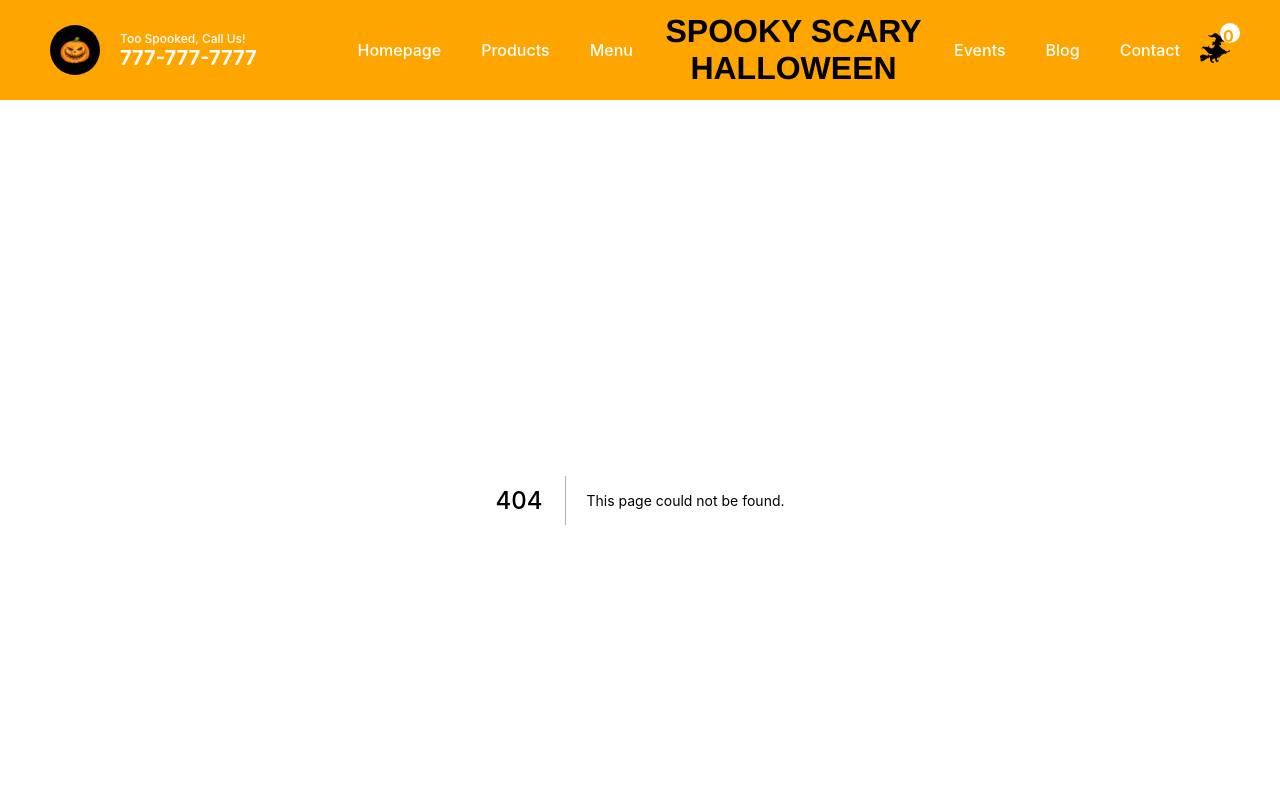
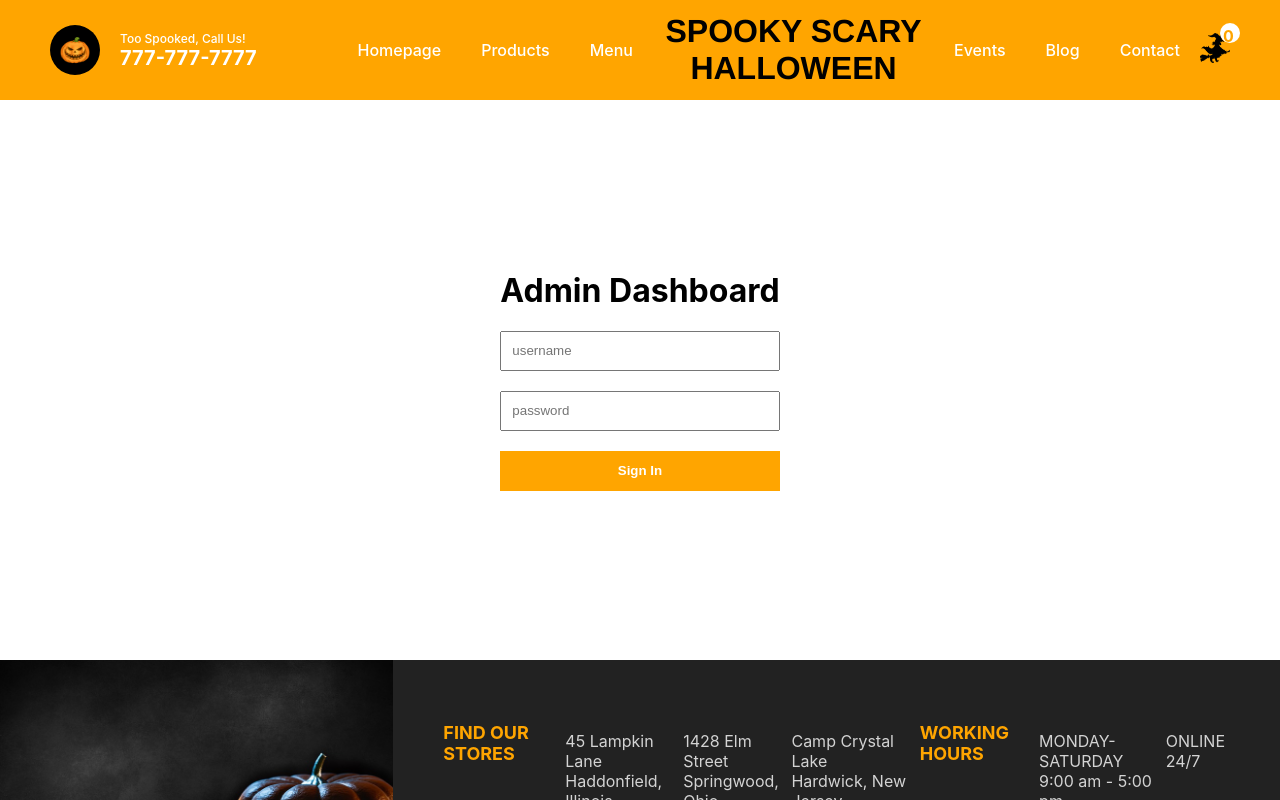
Before and after one commit to MGibson7/ecommhalloween, a Next.js app: page /admin/login in a window 1280 px wide. Before the commit this address had no page. Shown: the top 800 px of the page. Built offline with nearby package versions, Linux system fonts and the light colour scheme.

Commit message:
admin dashboard created

```diff
--- a/components/Navbar.jsx
+++ b/components/Navbar.jsx
@@ -22,7 +22,11 @@ const Navbar = () =>{
 
             <div className = {styles.item}>
                 <ul className = {styles.list}>
-                    <li className={styles.listItem}>Homepage</li>
+                    <Link href = "/" passHref>
+                        <li className={styles.listItem}>Homepage</li>
+
+                    </Link>
+
                     <li className={styles.listItem}>Products</li>
                     <li className={styles.listItem}>Menu</li>
                     <div className = {styles.siteTitle}>
--- a/package.json
+++ b/package.json
@@ -13,6 +13,7 @@
     "@reduxjs/toolkit": "^1.8.2",
     "add": "^2.0.6",
     "axios": "^0.27.2",
+    "cookie": "^0.5.0",
     "mongoose": "^6.4.0",
     "next": "12.1.6",
     "react": "18.2.0",
--- /dev/null
+++ b/pages/admin/login.jsx
@@ -0,0 +1,50 @@
+import styles from "../../styles/Login.module.css"
+import { useState } from "react";
+import { useRouter } from "next/router";
+import axios from "axios";
+
+const login = () => {
+    const[username, setUsername] = useState(null)
+    const[password, setPassword] = useState(null)
+    const[error, setError] = useState(false)
+    const router = useRouter();
+
+    const handleClick = async ()=>{
+        try{
+            await axios.post("http://localhost:3000/api/login", {username, password})
+            router.push("/admin")
+
+        }catch(err){
+            setError(true)
+        }
+    }
+  return (
+    <div className = {styles.container}>
+        <div className = {styles.wrapper}>
+            <h1>Admin Dashboard</h1>
+            <input
+            placeholder = "username"
+            className = {styles.input}
+            onChange={(e)=>setUsername(e.target.value)}
+            />
+            <input
+            placeholder = "password"
+            type = "password"
+            className = {styles.input}
+            onChange={(e)=>setPassword(e.target.value)}
+            />
+            <button onClick={handleClick} className={styles.button}>
+                Sign In
+
+            </button>
+            {error && <span className={styles.error}>Wrong Credentials!</span>}
+
+
+        </div>
+
+
+    </div>
+  )
+}
+
+export default login
--- /dev/null
+++ b/pages/api/login.js
@@ -0,0 +1,21 @@
+import cookie from "cookie";
+
+
+const handler = (req, res) =>{
+    if(req.method ==="POST"){
+        const {username, password} = req.body;
+        if(username === process.env.ADMIN_USERNAME && password === process.env.ADMIN_PASSWORD){
+            res.setHeader("Set-Cookie", cookie.serialize("token", process.env.ADMIN_TOKEN, {
+                maxAge: 60*60,
+                sameSite: "strict",
+                path: "/",
+            }))
+
+        }
+        res.status(200).json("Successful")
+    } else{
+        res.status(400).json("Wrong Credentials")
+    }
+};
+
+export default handler
--- a/pages/api/products/[id].js
+++ b/pages/api/products/[id].js
@@ -19,7 +19,7 @@ export default async function handler(req, res){
     }
     if (method === 'PUT'){
         try{
-            const product = await Product.create(req.body);
+            const product = await Product.findByIdAndUpdate(id, req.body, {new: true,});
             res.status(200).json(product);
 
         }catch(err){
@@ -29,8 +29,8 @@ export default async function handler(req, res){
     }
     if (method === 'DELETE'){
         try{
-            const product = await Product.create(req.body);
-            res.status(200).json(product);
+            await Product.findByIdAndDelete(id);
+            res.status(200).json("The product has been deleted!");
 
         }catch(err){
             res.status(500).json(err);
--- a/pages/api/products/orders/[id].js
+++ b/pages/api/products/orders/[id].js
@@ -13,12 +13,13 @@ const handler = async (req, res) => {
         }
     }
     if(method === "PUT"){
-    try{
-        const order = await Order.findByIdAndUpdate(id);
-        res.status(200).json(order);
-    }catch(err){
-        res.status(500).json(err);
-    }}
+        try{
+            const order = await Order.findByIdAndUpdate(id, req.body, {new: true,});
+            res.status(200).json(order);
+
+        }catch(err){
+            res.status(500).json(err);
+        }}
     if(method === "DELETE"){}
 }
 
--- /dev/null
+++ b/styles/Admin.module.css
@@ -0,0 +1,30 @@
+.container{
+    padding: 50px;
+    display: flex;
+}
+
+.item{
+    flex: 1;
+}
+
+.table{
+    width: 100%;
+    border-spacing: 20px;
+    text-align: left;
+}
+
+.button{
+    border: none;
+    color: white;
+    padding: 5px;
+    cursor: pointer;
+}
+
+.button:first-child{
+    background-color: blueviolet;
+    margin-right: 10px;
+}
+
+.button:last-child{
+    background-color: orange;
+}
--- /dev/null
+++ b/styles/Login.module.css
@@ -0,0 +1,32 @@
+.container{
+    height: calc(70vh);
+    display: flex;
+    align-items: center;
+    justify-content: center;
+}
+
+.wrapper{
+    display: flex;
+    flex-direction: column;
+}
+
+.input{
+    height: 40px;
+    margin-bottom: 20px;
+    padding: 0 10px;
+}
+
+.button{
+    height: 40px;
+    margin-bottom: 20px;
+    border: none;
+    background-color: orange;
+    color: white;
+    font-weight: 600;
+    cursor: pointer;
+}
+
+.error{
+    font-size: 13;
+    color: red;
+}
--- a/styles/Navbar.module.css
+++ b/styles/Navbar.module.css
@@ -58,6 +58,7 @@
 .listItem{
     margin: 20px;
     font-weight: 500;
+    cursor: pointer;
 }
 
 .cart{
```
Also changed, not shown: pages/admin/index.jsx (added, +146 -0 lines), 2 other files (tests, documents, lock files or other folders).
